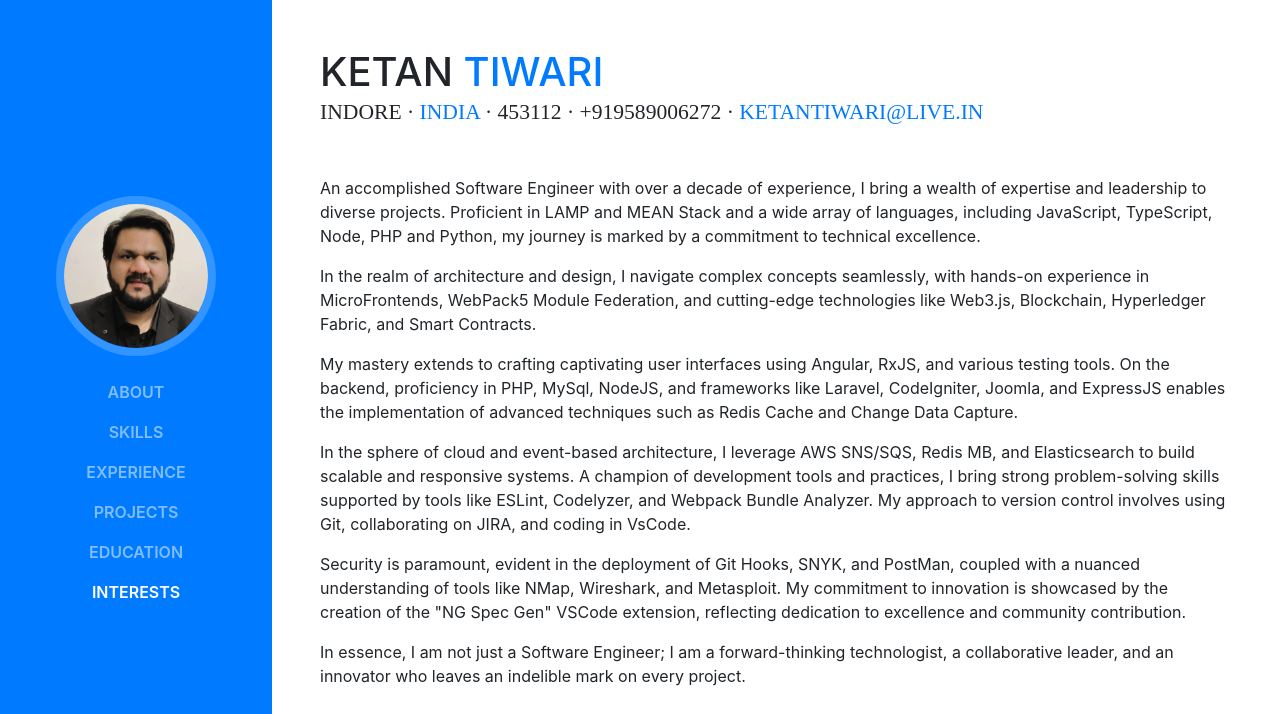
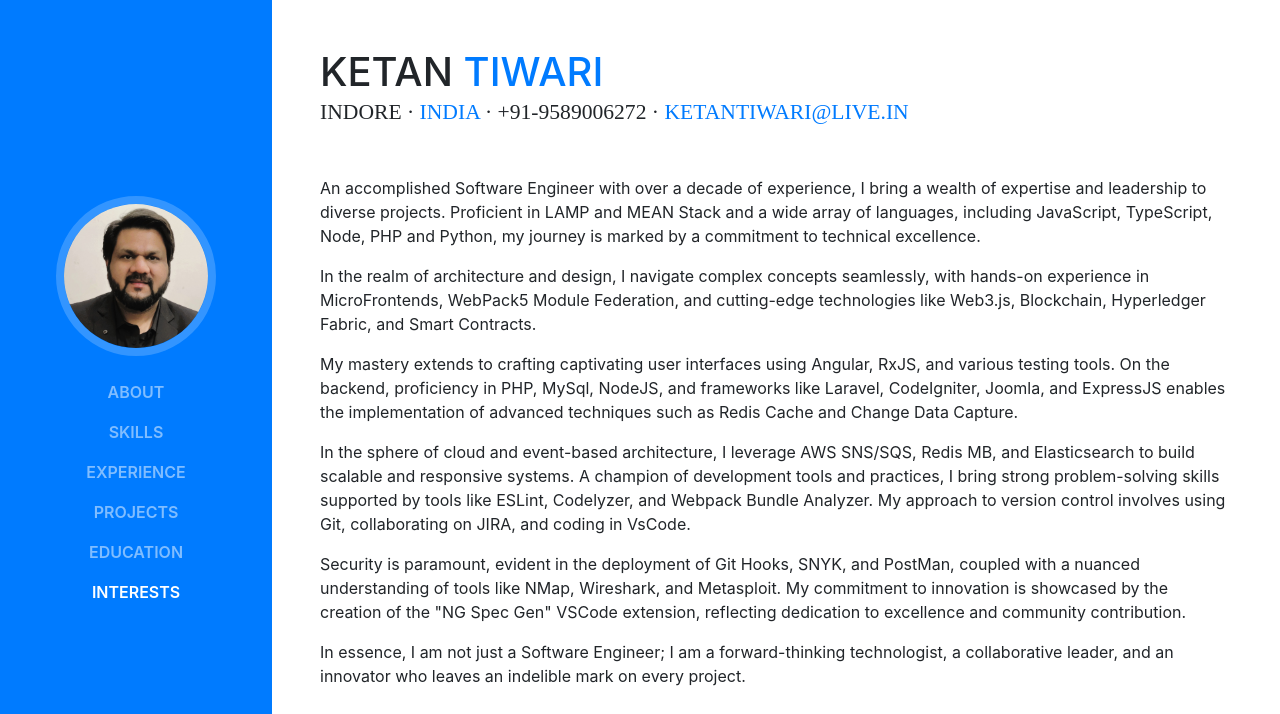
Before and after one commit to k3t4ngit/portfolio, a website with bundled scripts: page index.html in a window 1280 px wide. Shown: the top 714 px of the page. Built offline with nearby package versions, Linux system fonts and the light colour scheme; a web font is replaced by a local one.

Commit message:
Removed zip

```diff
--- a/index.html
+++ b/index.html
@@ -72,7 +72,7 @@
         <h1 class="mb-0">Ketan
           <span class="text-primary">Tiwari</span>
         </h1>
-        <div class="subheading mb-5">Indore · <span class="text-primary">India</span> · 453112 · +919589006272 ·
+        <div class="subheading mb-5">Indore · <span class="text-primary">India</span> · +91-9589006272 ·
           <a href="mailto:ketantiwari@live.in">ketantiwari@live.in</a>
         </div>
         <p class="mb-3">An accomplished Software Engineer with over a decade of experience, I bring a wealth of
```
